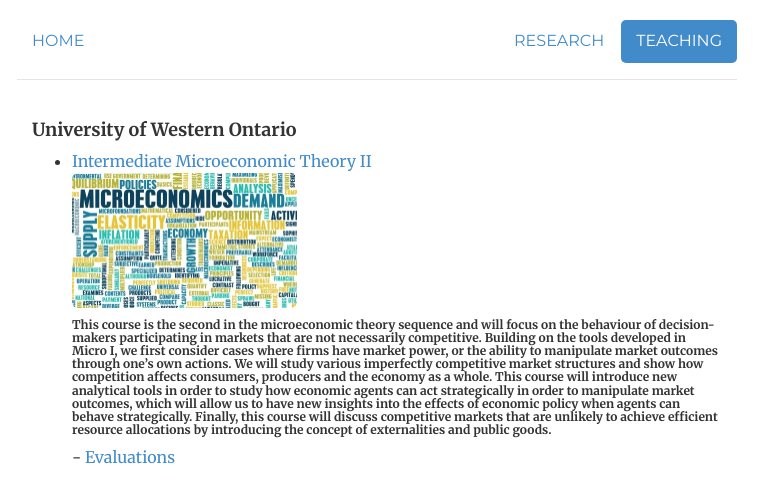
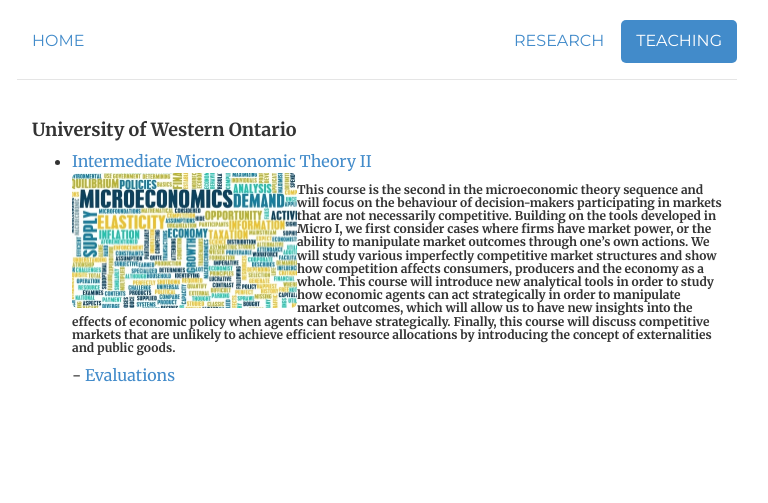
Before and after one commit to morihiroaki/morihiroaki.github.io, a Jekyll site: the page built from teaching.html, in a window 1280 px wide. Shown: the top 503 px of the page, without its empty margins (263-1031 px from the left). Built offline with Jekyll 4.4.1, drawn with Linux system fonts in a browser that asks for light colours.

Commit message:
Update teaching.html

```diff
--- a/teaching.html
+++ b/teaching.html
@@ -10,7 +10,7 @@
 <ul style="list-style-type:disc">
   <li><a target="_blank" href="/files/2151_2015S_syllabus.pdf" title="Syllabus">Intermediate Microeconomic Theory II</a></li>
 <div class="span-8">
-      	<img  class="img-rounded" alt="Hiro Mori" src="files/micro_image.jpg" height="135" width="225">
+      	<img  class="img-rounded" src="files/micro_image.jpg" height="135" width="225" style='float: left;'>
 </div>
 <p><h6>This course is the second in the microeconomic theory sequence and will focus on the behaviour of
          decision-makers participating in markets that are not necessarily competitive. Building on the tools developed
```
